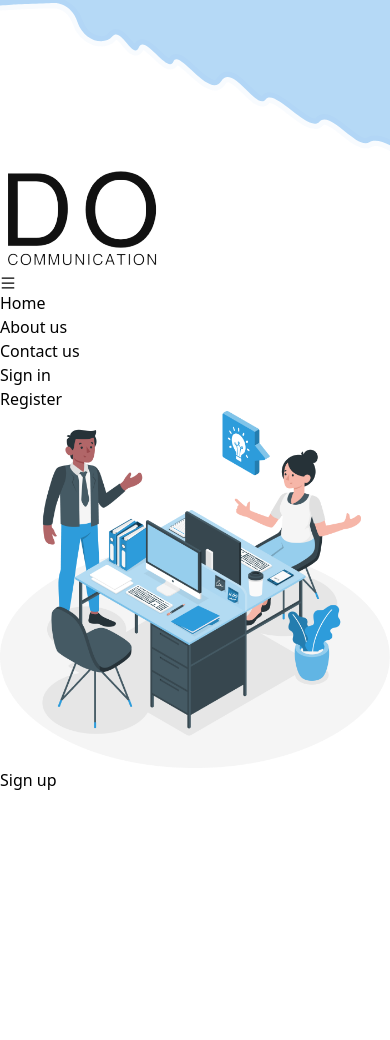
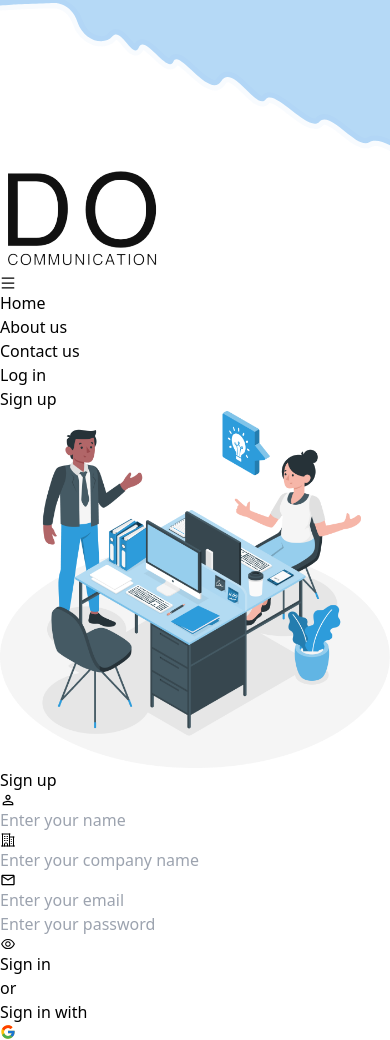
Before and after one commit to do-communication/do-communication, a Next.js app: page /auth/signup in a window 390 px wide. Before the commit the page ends 844 px from the top, so only its background shows below. Built offline with nearby package versions, Linux system fonts and the light colour scheme; what @material-tailwind/react would draw is missing.

Commit message:
complete sign up ui

```diff
--- a/src/components/layouts/AuthLayout/AuthHeader.jsx
+++ b/src/components/layouts/AuthLayout/AuthHeader.jsx
@@ -8,23 +8,23 @@ const AuthHeader = () => {
   const [signupButtonStyle, setSignupButtonStyle] = useState("");
 
   const router = useRouter();
-
+  //change the  sign up button style
   useEffect(() => {
     const currentPath = router.asPath;
 
     if (currentPath === "/auth/signup") {
       setLoginButtonStyle(
+        "w-full text-black px-6 py-2  font-semibold flex items-center justify-center bg-primary  rounded-full shadow-sm shadow-black hover:brightness-95"
+      );
+      setSignupButtonStyle(
+        "w-full text-black px-6 py-2  font-semibold flex items-center justify-center  rounded-full hover:text-gray-700"
+      );
+    } else {
+      setLoginButtonStyle(
         "w-full text-black px-6 py-2  font-semibold flex items-center justify-center  rounded-full hover:text-gray-700"
       );
       setSignupButtonStyle(
         "w-full text-black px-6 py-2  font-semibold flex items-center justify-center bg-primary  rounded-full shadow-sm shadow-black hover:brightness-95"
-      );
-    } else {
-      setLoginButtonStyle(
-        "w-full text-black px-6 py-2  font-semibold flex items-center justify-center bg-primary  rounded-full shadow-sm shadow-black hover:brightness-95"
-      );
-      setSignupButtonStyle(
-        "w-full text-black px-6 py-2  font-semibold flex items-center justify-center  rounded-full hover:text-gray-700"
       );
     }
   }, [router]);
@@ -45,7 +45,7 @@ const AuthHeader = () => {
       >
         <div>
           <Link href="/">
-            <img src="/images/logo.png" alt="logo" className="lg:w-32  w-20" />
+            <img src="/images/logo.png" alt="logo" className="lg:w-24  w-20" />
           </Link>
         </div>
 
@@ -100,12 +100,12 @@ const AuthHeader = () => {
           >
             <li>
               <Link className={loginButtonStyle} href="/auth/login">
-                Sign in
+                Log in
               </Link>
             </li>
             <li>
               <Link className={signupButtonStyle} href="/auth/signup">
-                Register
+                Sign up
               </Link>
             </li>
           </ul>
--- a/src/pages/auth/signup.jsx
+++ b/src/pages/auth/signup.jsx
@@ -1,6 +1,79 @@
+import {MdOutlineEmail} from "react-icons/md"
+import { MdOutlinePersonOutline } from "react-icons/md";
+import {HiOutlineBuildingOffice2} from "react-icons/hi2"
+import { AiOutlineEye, AiOutlineEyeInvisible } from "react-icons/ai";
+import { FcGoogle } from "react-icons/fc";
+import Link from "next/link";
+import { useState } from "react";
 import AuthLayout from "@/components/layouts/AuthLayout/AuthLayout";
 const Signup = () => {
-  return <AuthLayout title="Sign up">{/* <h1>Hello</h1> */}</AuthLayout>;
+    const [showPassword, setShowPassword] = useState(false);
+  return <AuthLayout title="Sign up">
+      <div className="flex flex-col gap-4">
+        {/* name input */}
+        <div className="bg-white group flex rounded-3xl gap-2 hover:ring-2 active:ring-2 ring-blue-300 pl-5">
+          <MdOutlinePersonOutline className="w-10 text-gray-600 pl-2 h-auto" />
+          <input
+            type="email"
+            className="bg-white text-gray-600 w-full rounded-3xl py-4 px-2 outline-none"
+            placeholder="Enter your name"
+            size="lg"
+          />
+        </div>
+        {/* company name input */}
+           <div className="bg-white group flex rounded-3xl gap-2 hover:ring-2 active:ring-2 ring-blue-300 pl-5">
+          <HiOutlineBuildingOffice2 className="w-10 text-gray-600 pl-2 h-auto" />
+          <input
+            type="text"
+            className="bg-white text-gray-600 w-full rounded-3xl py-4 px-2 outline-none"
+            placeholder="Enter your company name"
+            size="lg"
+          />
+        </div>
+        {/* email input */}
+        <div className="bg-white group flex rounded-3xl gap-2 hover:ring-2 active:ring-2 ring-blue-300 pl-5">
+          <MdOutlineEmail className="w-10 text-gray-600 pl-2 h-auto" />
+          <input
+            type="email"
+            className="bg-white text-gray-600 w-full rounded-3xl py-4 px-2 outline-none"
+            placeholder="Enter your email"
+            size="lg"
+          />
+        </div>
+
+        {/*password input */}
+        <div className="bg-white group flex rounded-3xl gap-2 hover:ring-2 active:ring-2 ring-blue-300 pr-5 pl-5">
+          <input
+            type={showPassword ? "text" : "password"}
+            className="bg-white text-gray-600 w-full rounded-3xl py-4 px-[52px] outline-none"
+            placeholder="Enter your password"
+            size="lg"
+          />
+          {showPassword ? (
+            <AiOutlineEyeInvisible
+              className="cursor-pointer w-10 text-gray-600 pr-3 h-auto"
+              onClick={() => setShowPassword(false)}
+            />
+          ) : (
+            <AiOutlineEye
+              className="cursor-pointer w-10 text-gray-600 pr-3 h-auto"
+              onClick={() => setShowPassword(true)}
+            />
+          )}
+        </div>
+      </div>
+      <div className="flex flex-col gap-3">
+        <button className="w-full text-lg font-semibold flex items-center justify-center bg-primary py-3 rounded-full shadow-sm shadow-black hover:brightness-95">
+          Sign in
+        </button>
+        <fieldset class="border-t border-black">
+          <legend class="mx-auto px-4 text-black text-lg">or</legend>
+        </fieldset>
+        <button className="w-full text-lg font-semibold flex items-center justify-center bg-primary py-3 rounded-full shadow-sm shadow-black hover:brightness-95">
+          Sign in with &nbsp; <FcGoogle className="h-auto w-6" />
+        </button>
+      </div>
+  </AuthLayout>;
 };
 
 export default Signup;
```
Also changed, not shown: src/pages/auth/login.jsx (+4 -4 lines).
